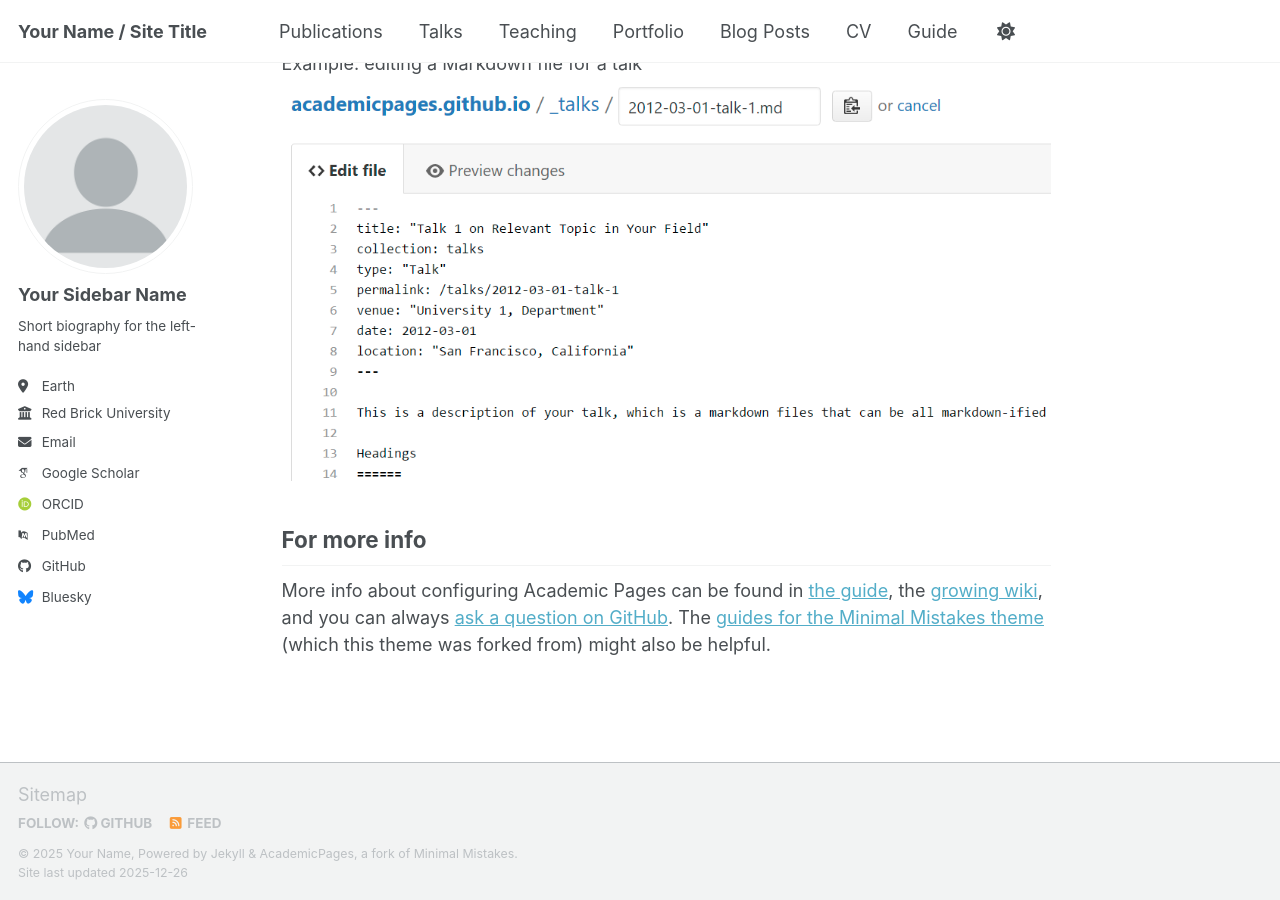
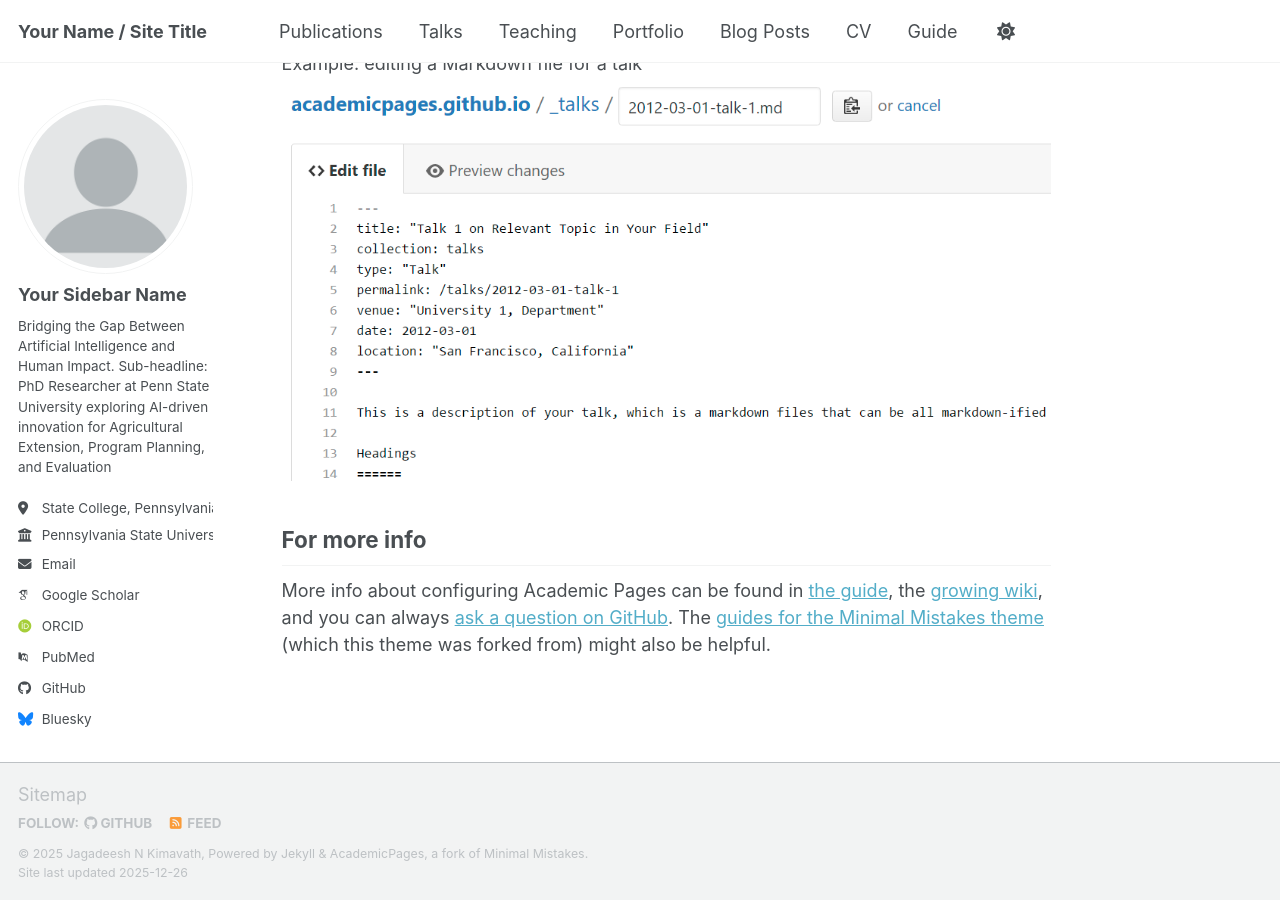
Before and after one commit to jagadeeshkimavath/jagadeeshkimavath.github.io, a Jekyll site: the page built from _pages/about.md, in a window 1280 px wide and 900 px high, scrolled down 2718 px. Built offline with Jekyll 4.4.1, drawn with Linux system fonts in a browser that asks for light colours; some web fonts are replaced; a script bundle is joined from its source files by our own code; library files that are not in the unit come from our copies.

Commit message:
Update _config.yml

```diff
--- a/_config.yml
+++ b/_config.yml
@@ -11,7 +11,7 @@ locale                   : "en-US"
 site_theme               : "default" # the available themes options are "default", "air", "sunrise", "mint", "dirt" and "contrast"
 title                    : "Your Name / Site Title"
 title_separator          : "-"
-name                     : &name "Your Name"
+name                     : &name "Jagadeesh N Kimavath"
 description              : &description "Your Name's academic portfolio"   # Update this with a general description of your site, this is the default if not overridden by a page
 url                      : https://academicpages.github.io # The base hostname & protocol for your site e.g. "https://[your GitHub username].github.io",
                                                            # or if you already have some other page hosted on Github then use "https://[your GitHub username].github.io/[Your Repo Name]"
@@ -26,11 +26,11 @@ author:
   avatar           : "profile.png"
   name             : "Your Sidebar Name"
   pronouns         : # example: "she/her"
-  bio              : "Short biography for the left-hand sidebar"
-  location         : "Earth"
-  employer         : "Red Brick University"
+  bio              : "Bridging the Gap Between Artificial Intelligence and Human Impact. Sub-headline: PhD Researcher at Penn State University exploring AI-driven innovation for Agricultural Extension, Program Planning, and Evaluation"
+  location         : "State College, Pennsylvania"
+  employer         : "Pennsylvania State University"
   uri              : # URL
-  email            : "none@example.org"
+  email            : "jagadeesh.kimavath@gmail.com"
 
   # Academic websites
   academia         : # URL
```
